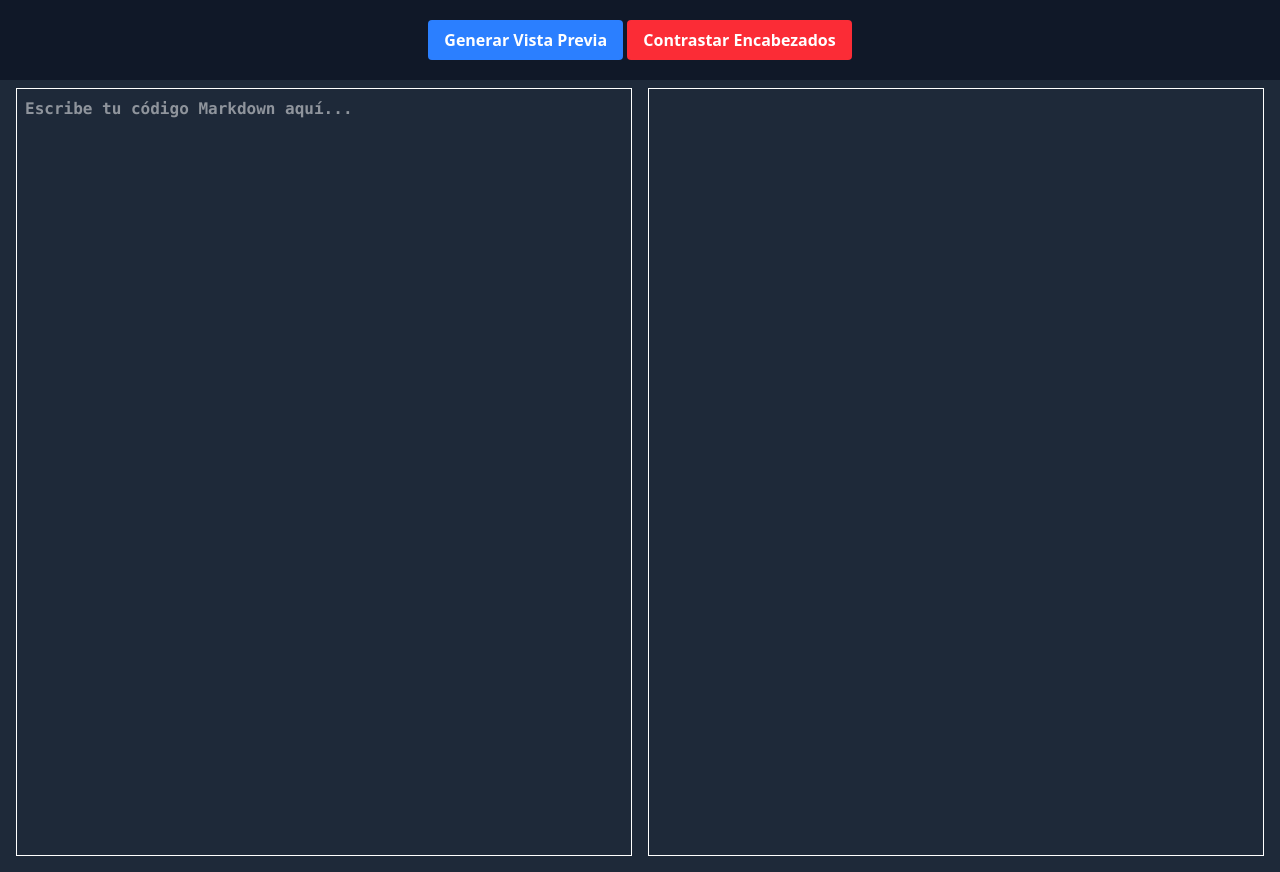
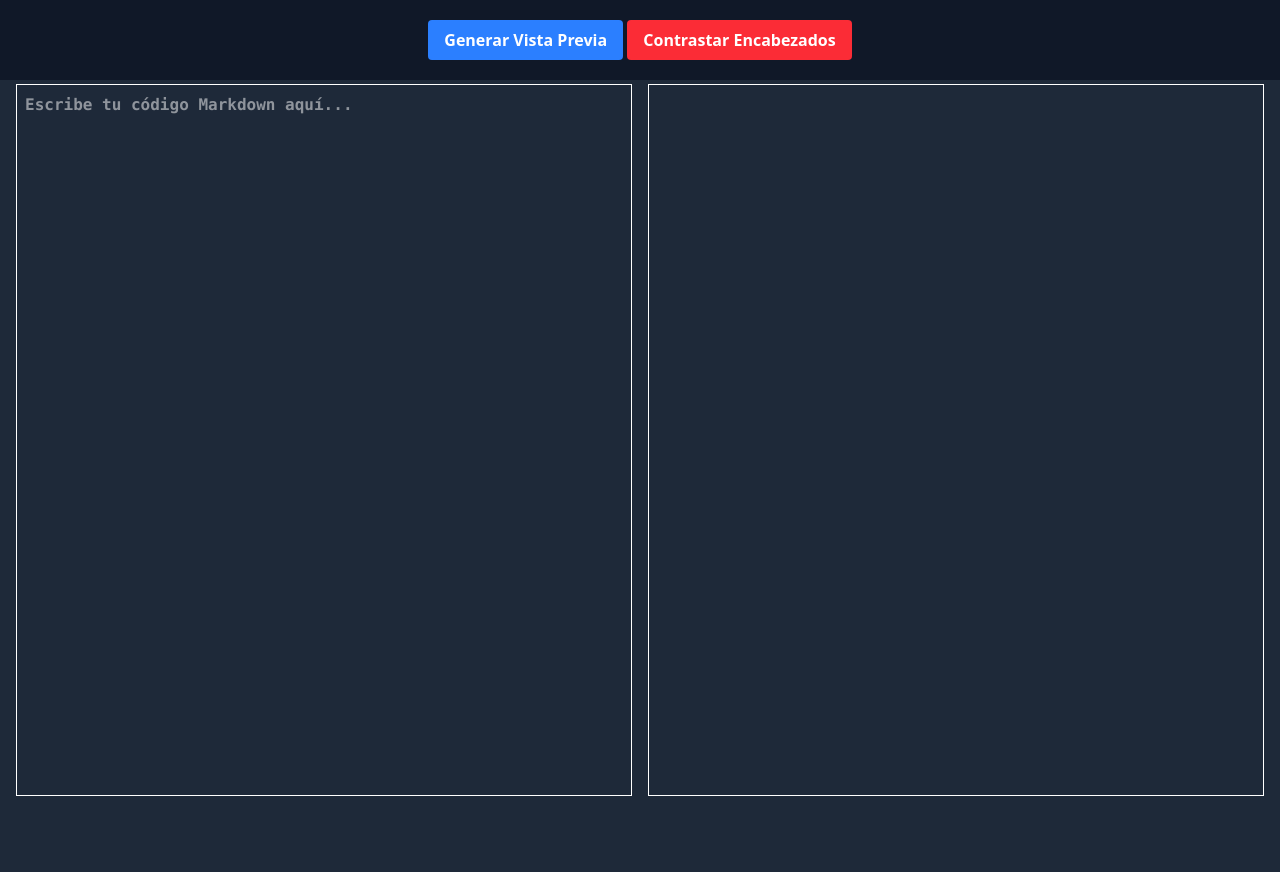
Before and after one commit to kcot2024/markdown-editor, a plain HTML site: page index.html in a window 1280 px wide. After the commit the page ends 812 px from the top, so only its background shows below. Drawn offline with nearby package versions, Linux system fonts and the light colour scheme.

Commit message:
se agrega heiht 93vh en main

```diff
--- a/index.html
+++ b/index.html
@@ -13,7 +13,7 @@
         <button id="generate-encabezados" class=" px-4 py-2 bg-red-500 text-white rounded hover:bg-red-400 ">Contrastar Encabezados</button>
       </div>
     </header>
-    <main class="max-h-screen h-screen mt-4  p-4">
+    <main class="max-h-screen h-[93vh] mt-3  p-4">
         <article class="grid grid-cols-1 md:grid-cols-2 h-full gap-4">
             <section class="border">
                 <textarea
```
